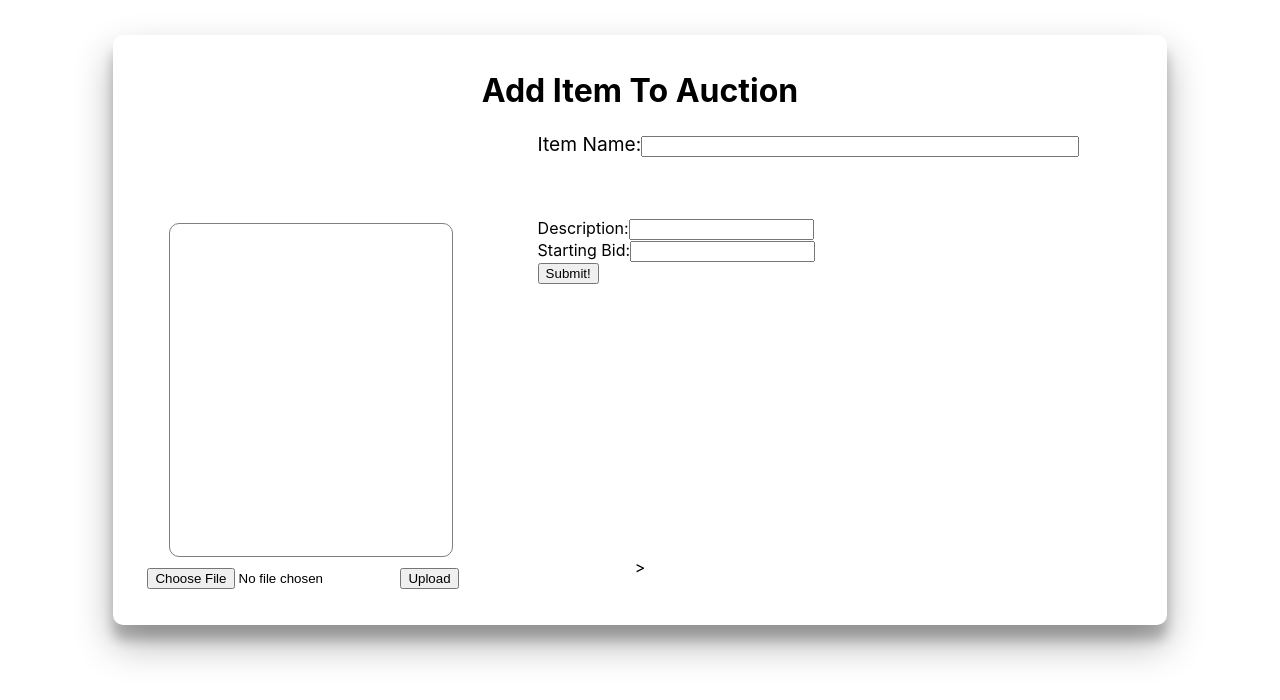
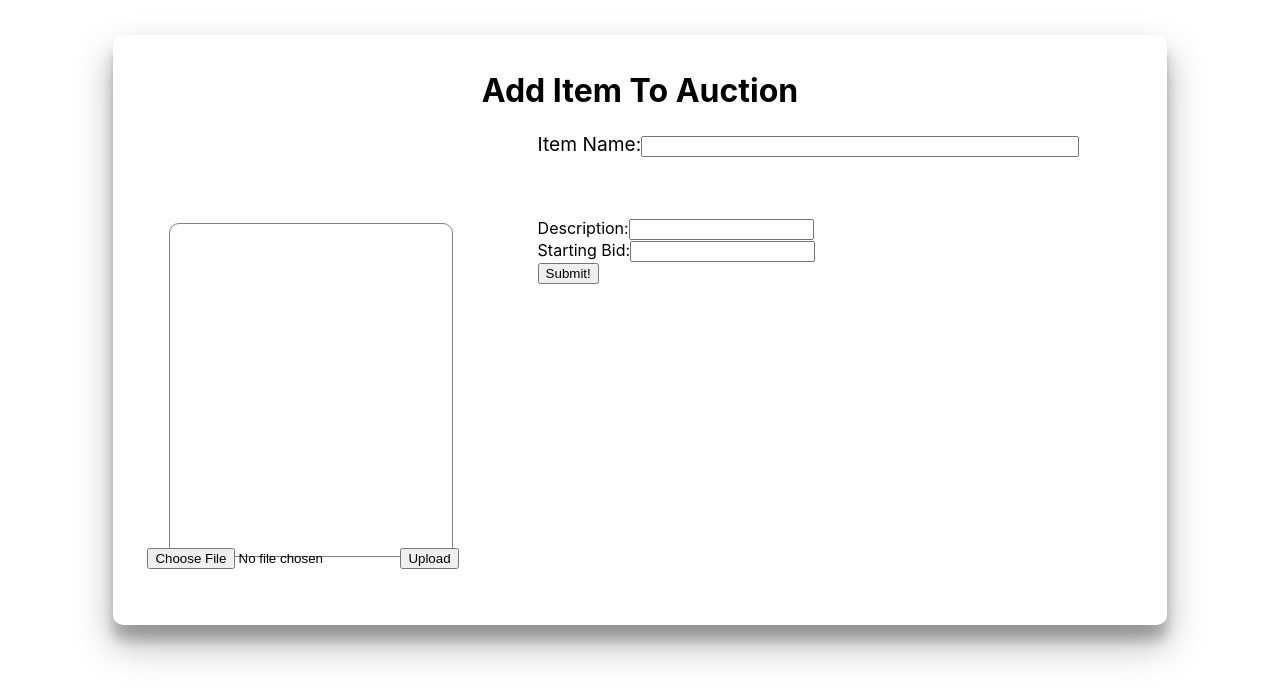
Before and after one commit to silent-auction-build-week/Front-End, a React (Create React App) app: page /item-card in a window 1280 px wide. Shown: the top 700 px of the page. Built offline with nearby package versions, Linux system fonts and the light colour scheme.

Commit message:
fixed app.js

```diff
--- a/src/App.js
+++ b/src/App.js
@@ -1,31 +1,22 @@
-import React from 'react';
+import React from "react";
+import { BrowserRouter as Router, Route } from "react-router-dom";
+import { connect } from "react-redux";
 
-import './App.css';
-import ItemCard from './components/ItemCard';
+import ItemCard from "./components/ItemCard";
+import SignUp from "./components/Signup";
+import Login from "./components/Login";
+import PrivateRoute from "./components/PrivateRoute";
 
-
-import { BrowserRouter as Router, Route } from "react-router-dom"
-import { connect } from 'react-redux';
-import './App.css';
-import SignUp from './components/SignUp';
-import Login from './components/Login';
-
+import "./App.css";
 
 function App() {
   return (
     <Router>
-    <div className="App">
-
-      <ItemCard/>
-
-
-
-
-
-      <Route exact path="/" component={Login} />
-      <Route exact path='/signup' component={SignUp} />
-
-    </div>
+      <div className="App">
+        <Route exact path="/" component={Login} />
+        <Route exact path="/signup" component={SignUp} />
+        <PrivateRoute exact path="/item-card" component={ItemCard} />
+      </div>
     </Router>
   );
 }
--- a/src/components/ItemCard.js
+++ b/src/components/ItemCard.js
@@ -1,21 +1,20 @@
-import React from 'react';
-import ItemForm from './ItemForm';
-import AddItem from './AddItem';
-import styled from 'styled-components';
+import React from "react";
+import ItemForm from "./ItemForm";
+import AddItem from "./AddItem";
+import styled from "styled-components";
 
 const MainDiv = styled.div`
   border-radius: 10px;
   width: 80vw;
   min-height: 70vh;
-max width: 1024 px;
+  maxwidth: 1024 px;
   margin: 35px auto;
   background: #fff;
   padding: 15px;
   box-shadow: 0 19px 38px rgba(0, 0, 0, 0.3), 0 15px 12px rgba(0, 0, 0, 0.22);
+`;
 
-`
-
-const ItemBox = styled.div `
+const ItemBox = styled.div`
 border: 1px solid grey;
 width: 200px;
 height: 250px;
@@ -23,7 +22,7 @@ padding: 4%;
 margin-left: 4%;
 margin-top: -6%
 border-radius: 10px;
-`
+`;
 // const Card = styled.div`
 // width: 300px;
 // height: 450px;
@@ -35,33 +34,16 @@ border-radius: 10px;
 // background-color: #9cd2ff
 // `
 
-const ItemCard = (props) => {
+const ItemCard = props => {
   return (
     <MainDiv>
+      <h1>Add Item To Auction</h1>
+      <ItemForm />
+      <ItemBox />
 
-            <h1>Add Item To Auction</h1>
-            <ItemForm/>
-            <ItemBox/>>
+      <AddItem />
+    </MainDiv>
+  );
+};
 
-
-
-
-
-
-
-            <AddItem/>
-
-
-
-
-
-
-    </MainDiv>
-
-    )
-}
-
-
-
-
-export default ItemCard
+export default ItemCard;
```
Lines whose indentation alone changed are shown as unchanged.
